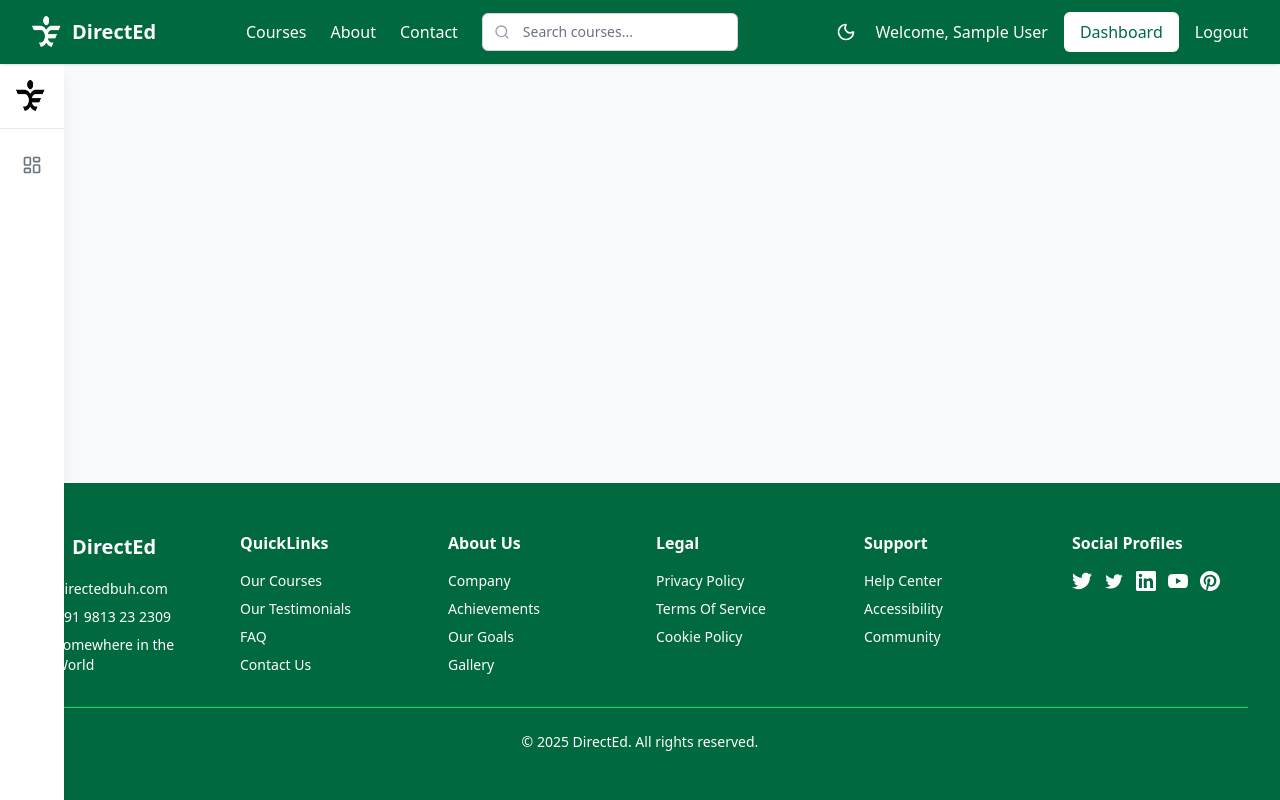
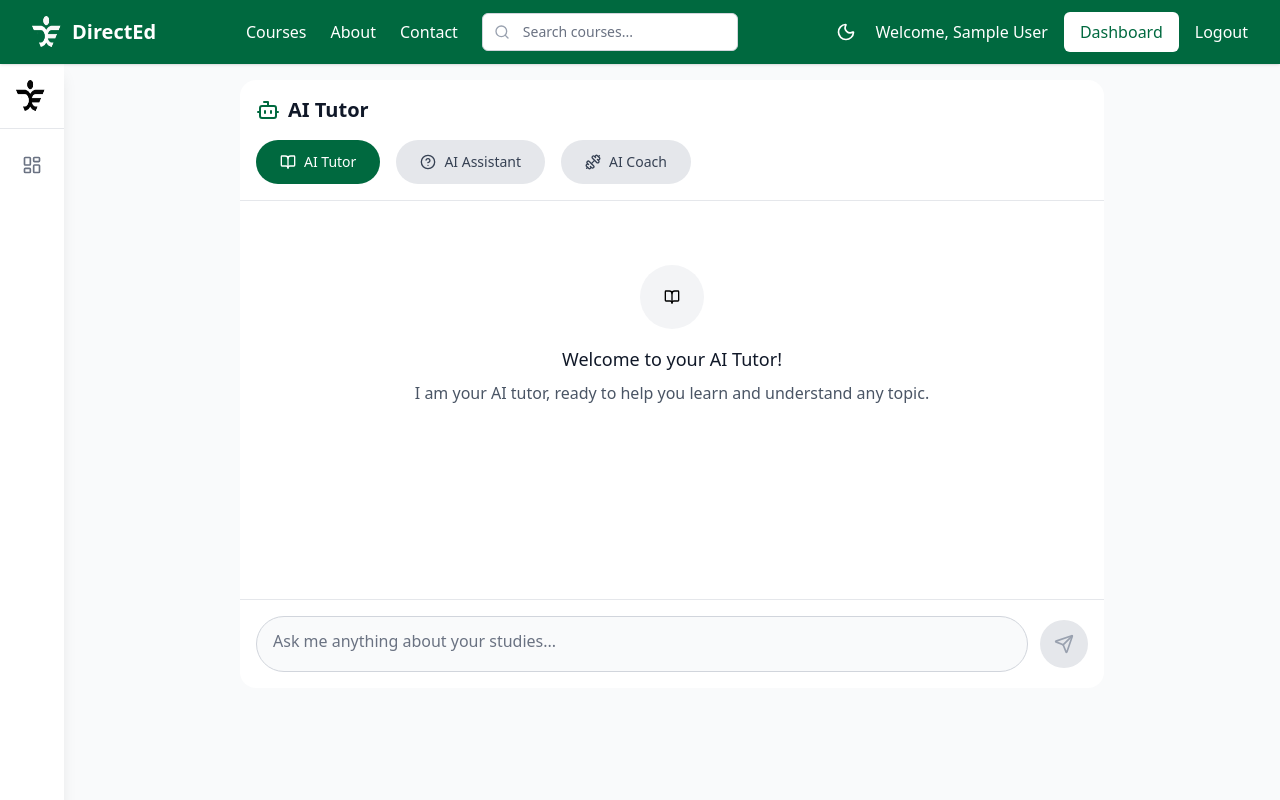
Before and after one commit to Boaz-marube/E-Learning-App, a React (Vite) app in the folder client/: page /chatbot in a window 1280 px wide. Shown: the top 800 px of the page. Built offline with nearby package versions, Linux system fonts and the light colour scheme; sample sign-in values are in the browser's storage.

Commit message:
Merge chatbot functionality with latest platform updates

```diff
--- a/client/src/App.tsx
+++ b/client/src/App.tsx
@@ -19,6 +19,7 @@ import CreateQuiz from './pages/CreateQuiz';
 import QuizTaker from './pages/QuizTaker';
 import EditQuiz from './pages/EditQuiz';
 import EditCourse from './pages/EditCourse';
+import Chatbot from './pages/Chatbot';
 import ForgotPassword from './pages/ForgotPassword';
 import VerifyCode from './pages/VerifyCode';
 import About from './pages/About';
@@ -139,6 +140,14 @@ function App() {
                   </ProtectedRoute>
                 }
               />
+              <Route
+                path="/chatbot"
+                element={
+                  <ProtectedRoute>
+                    <Chatbot />
+                  </ProtectedRoute>
+                }
+              />
             </Routes>
           </Layout>
         </Router>
--- a/client/src/components/layout/DynamicSidebar.tsx
+++ b/client/src/components/layout/DynamicSidebar.tsx
@@ -110,10 +110,10 @@ const DynamicSidebar: React.FC<SidebarProps> = ({ className = "", isCollapsed =
       roles: ['student', 'instructor'] as UserRole[]
     },
     {
-      id: 'ai-assistant',
+      id: 'chatbot',
       label: 'AI Assistant',
       icon: <Bot className="w-5 h-5" />,
-      path: '/ai-assistant',
+      path: '/chatbot',
       roles: ['student', 'instructor'] as UserRole[]
     },
     {
--- a/client/src/components/layout/Sidebar.tsx
+++ b/client/src/components/layout/Sidebar.tsx
@@ -85,10 +85,10 @@ const Sidebar: React.FC<SidebarProps> = ({
       roles: ['student', 'instructor'] as UserRole[]
     },
     {
-      id: 'ai-assistant',
+      id: 'chatbot',
       label: 'AI Assistant',
       icon: <Bot className="w-5 h-5" />,
-      path: '/ai-assistant',
+      path: '/chatbot',
       roles: ['student', 'instructor'] as UserRole[]
     },
     {
--- /dev/null
+++ b/client/src/pages/Chatbot.tsx
@@ -0,0 +1,194 @@
+import React, { useState } from 'react';
+import { Send, Bot, User, BookOpen, HelpCircle, Dumbbell } from 'lucide-react';
+
+interface Message {
+  id: number;
+  text: string;
+  sender: 'user' | 'ai';
+}
+
+const Chatbot: React.FC = () => {
+  const [currentMode, setCurrentMode] = useState('tutor');
+  const [messages, setMessages] = useState<Message[]>([]);
+  const [inputMessage, setInputMessage] = useState('');
+
+  const modes = {
+    tutor: {
+      title: 'AI Tutor',
+      icon: <BookOpen className="w-4 h-4" />,
+      placeholder: 'Ask me anything about your studies...',
+      systemPrompt: 'I am your AI tutor, ready to help you learn and understand any topic.'
+    },
+    assistant: {
+      title: 'AI Assistant',
+      icon: <HelpCircle className="w-4 h-4" />,
+      placeholder: 'How can I help you today?',
+      systemPrompt: 'I am your AI assistant, here to help with tasks and answer questions.'
+    },
+    coach: {
+      title: 'AI Coach',
+      icon: <Dumbbell className="w-4 h-4" />,
+      placeholder: 'Let\'s work on your goals together...',
+      systemPrompt: 'I am your AI coach, here to motivate and guide you towards your goals.'
+    }
+  };
+
+  const handleSendMessage = () => {
+    if (inputMessage.trim() === '') return;
+
+    const newMessage: Message = {
+      id: Date.now(),
+      text: inputMessage,
+      sender: 'user'
+    };
+
+    setMessages([...messages, newMessage]);
+    setInputMessage('');
+
+    // Simulate AI response
+    setTimeout(() => {
+      const aiResponse: Message = {
+        id: Date.now() + 1,
+        text: `As your ${modes[currentMode as keyof typeof modes].title.toLowerCase()}, I understand you're asking about: "${inputMessage}". I'm here to help you with that!`,
+        sender: 'ai'
+      };
+      setMessages(prev => [...prev, aiResponse]);
+    }, 1000);
+  };
+
+  const handleKeyPress = (e: React.KeyboardEvent) => {
+    if (e.key === 'Enter' && !e.shiftKey) {
+      e.preventDefault();
+      handleSendMessage();
+    }
+  };
+
+  const switchMode = (mode: string) => {
+    setCurrentMode(mode);
+    setMessages([]);
+  };
+
+  return (
+    <div className="min-h-screen bg-gray-50 dark:bg-gray-900">
+      <div className="max-w-4xl mx-auto p-4 h-[80vh] flex flex-col">
+        {/* Header */}
+        <div className="bg-white dark:bg-gray-800 rounded-t-2xl p-4 border-b border-gray-200 dark:border-gray-700">
+          <div className="flex items-center justify-between mb-4">
+            <div className="flex items-center gap-2">
+              <Bot className="w-6 h-6 text-[#00693F]" />
+              <h1 className="text-xl font-semibold text-gray-900 dark:text-white">
+                {modes[currentMode as keyof typeof modes].title}
+              </h1>
+            </div>
+          </div>
+
+          {/* Mode Selection Buttons */}
+          <div className="flex gap-4">
+            {Object.entries(modes).map(([key, mode]) => (
+              <button
+                key={key}
+                onClick={() => switchMode(key)}
+                className={`flex items-center gap-2 px-6 py-3 rounded-full text-sm font-medium transition-all duration-200 ${
+                  currentMode === key
+                    ? 'text-white'
+                    : 'bg-gray-200 dark:bg-gray-700 text-gray-700 dark:text-gray-300 hover:bg-gray-300 dark:hover:bg-gray-600'
+                }`}
+                style={currentMode === key ? { backgroundColor: '#00693F' } : {}}
+              >
+                {mode.icon}
+                {mode.title}
+              </button>
+            ))}
+          </div>
+        </div>
+
+        {/* Chat Messages */}
+        <div className="flex-1 overflow-y-auto p-4 space-y-4 bg-white dark:bg-gray-800">
+          {messages.length === 0 ? (
+            <div className="text-center py-12">
+              <div className="w-16 h-16 mx-auto mb-4 rounded-full flex items-center justify-center bg-gray-100 dark:bg-gray-700">
+                {modes[currentMode as keyof typeof modes].icon}
+              </div>
+              <h3 className="text-lg font-medium mb-2 text-gray-900 dark:text-white">
+                Welcome to your {modes[currentMode as keyof typeof modes].title}!
+              </h3>
+              <p className="text-gray-600 dark:text-gray-400">
+                {modes[currentMode as keyof typeof modes].systemPrompt}
+              </p>
+            </div>
+          ) : (
+            messages.map((message) => (
+              <div
+                key={message.id}
+                className={`flex items-start gap-3 ${
+                  message.sender === 'user' ? 'justify-end' : 'justify-start'
+                }`}
+              >
+                {message.sender === 'ai' && (
+                  <div
+                    className="w-8 h-8 rounded-full flex items-center justify-center flex-shrink-0"
+                    style={{ backgroundColor: '#00693F' }}
+                  >
+                    <Bot className="w-4 h-4 text-white" />
+                  </div>
+                )}
+
+                <div
+                  className={`max-w-xs lg:max-w-md px-4 py-2 rounded-2xl ${
+                    message.sender === 'user'
+                      ? 'text-white'
+                      : 'bg-gray-100 dark:bg-gray-700 text-gray-900 dark:text-white'
+                  }`}
+                  style={message.sender === 'user' ? { backgroundColor: '#00693F' } : {}}
+                >
+                  <p className="text-sm">{message.text}</p>
+                </div>
+
+                {message.sender === 'user' && (
+                  <div
+                    className="w-8 h-8 rounded-full flex items-center justify-center flex-shrink-0"
+                    style={{ backgroundColor: '#00693F' }}
+                  >
+                    <User className="w-4 h-4 text-white" />
+                  </div>
+                )}
+              </div>
+            ))
+          )}
+        </div>
+
+        {/* Input Area */}
+        <div className="bg-white dark:bg-gray-800 rounded-b-2xl p-4 border-t border-gray-200 dark:border-gray-700">
+          <div className="flex items-center gap-3">
+            <div className="flex-1 relative rounded-full border border-gray-300 dark:border-gray-600 bg-gray-50 dark:bg-gray-700">
+              <textarea
+                value={inputMessage}
+                onChange={(e) => setInputMessage(e.target.value)}
+                onKeyPress={handleKeyPress}
+                placeholder={modes[currentMode as keyof typeof modes].placeholder}
+                rows={1}
+                className="w-full px-4 py-3 bg-transparent rounded-full resize-none focus:outline-none text-gray-900 dark:text-white placeholder-gray-500 dark:placeholder-gray-400"
+                style={{ minHeight: '48px', maxHeight: '120px' }}
+              />
+            </div>
+
+            <button
+              onClick={handleSendMessage}
+              disabled={inputMessage.trim() === ''}
+              className={`w-12 h-12 rounded-full flex items-center justify-center transition-all duration-200 ${
+                inputMessage.trim() === ''
+                  ? 'bg-gray-200 dark:bg-gray-700 text-gray-400 dark:text-gray-500 cursor-not-allowed'
+                  : 'text-white hover:opacity-90'
+              }`}
+              style={inputMessage.trim() !== '' ? { backgroundColor: '#00693F' } : {}}
+            >
+              <Send className="w-5 h-5" />
+            </button>
+          </div>
+        </div>
+      </div>
+    </div>
+  );
+};
+
+export default Chatbot;
--- a/client/src/pages/Home.tsx
+++ b/client/src/pages/Home.tsx
@@ -1,11 +1,11 @@
 import type React from "react"
 import { Link } from "react-router-dom"
-import { useAuth } from "../context/AuthContext"
+// import { useAuth } from "../context/AuthContext"
 import AfricaTechHero from "../components/ui/HeroSection"
 import FeaturedCourses from "../components/ui/FeaturedCourses"
 
 const Home: React.FC = () => {
-  const { user } = useAuth()
+  // const { user } = useAuth()
 
   return (
     <div className="relative">
```
